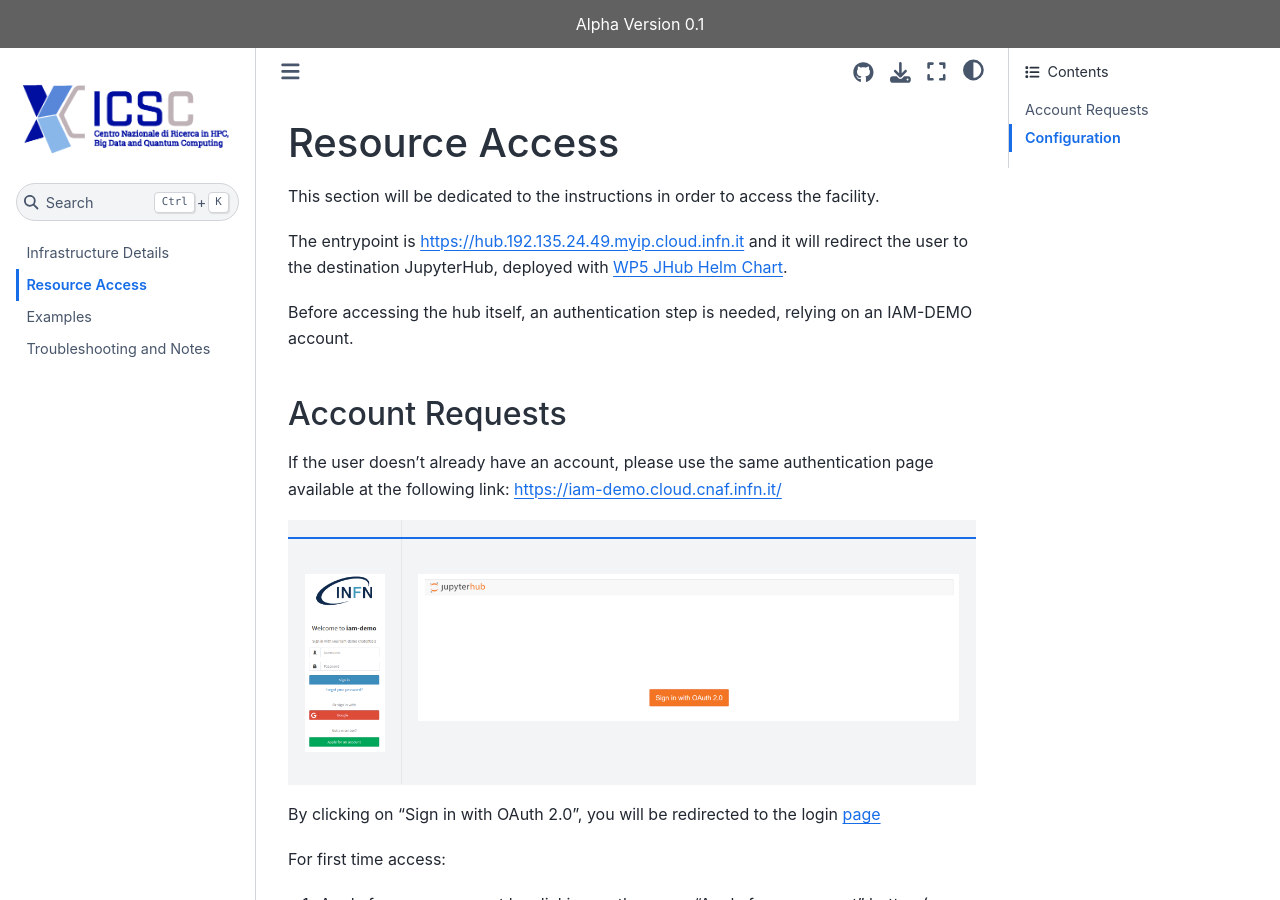
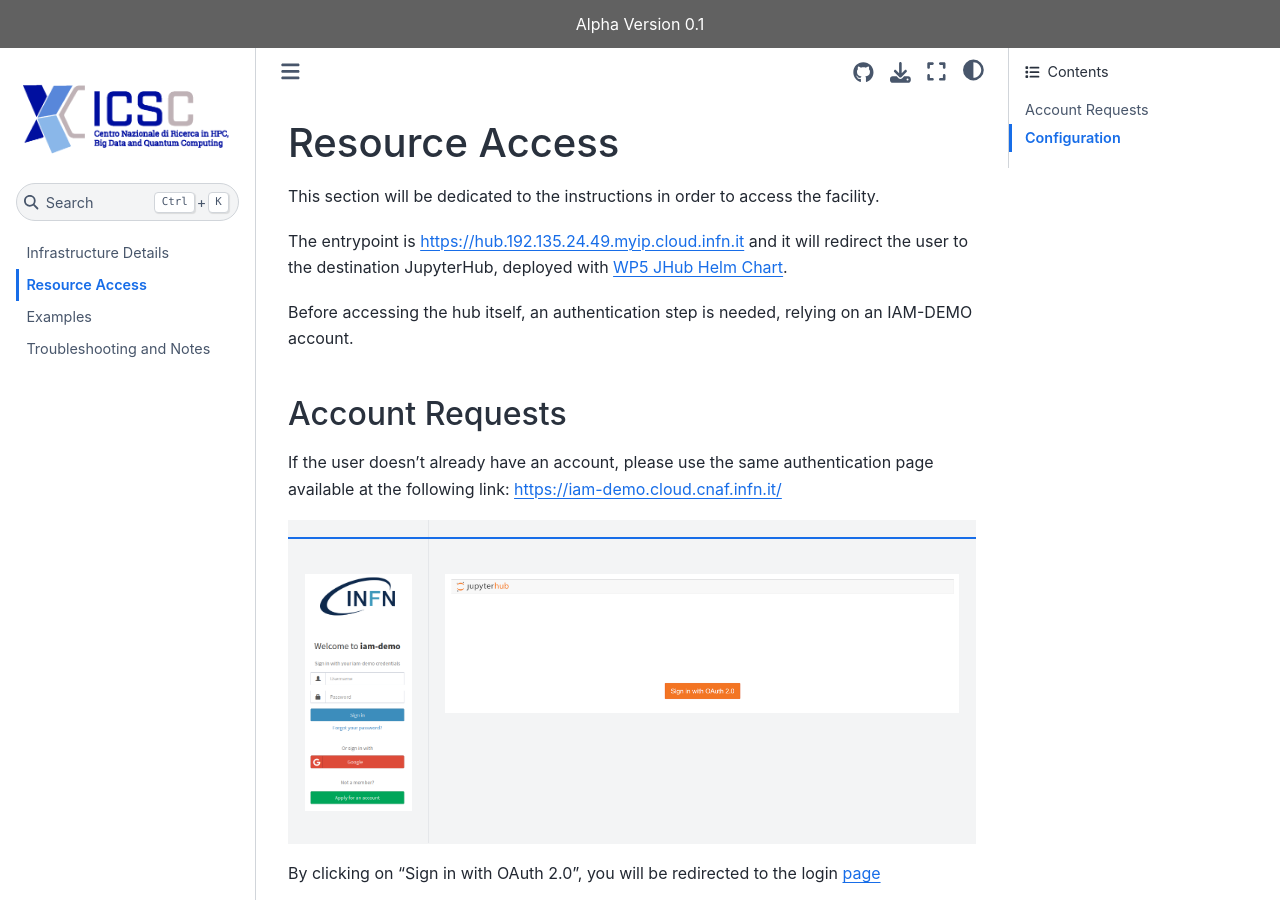
Before and after one commit to ICSC-Spoke2-repo/HighRateAnalysis-WP5, a Jupyter Book: the page built from docs/sections/access.md, in a window 1280 px wide and 900 px high. Built offline with Jupyter Book 1.0.4 settings and Sphinx 7.4.7 and the Sphinx Book theme 1.1.4, drawn with Linux system fonts in a browser that asks for light colours.

Commit message:
Update access.md

````diff
--- a/docs/sections/access.md
+++ b/docs/sections/access.md
@@ -10,7 +10,9 @@
       ```
     key3: |
       ```{figure} ../img/iam.png
+      :width: 400px
       ```
+
     key4: |
       ```{figure} ../img/request.png
       ```
@@ -117,10 +119,6 @@
 To release the resources, simply click on "File - Hub Control Panel" and then click on "Stop My Server".
 
 
-|            |
-| ---------- |
-| {{ key10 }} |
-
 
 * A short video of the entire procedure is available [here](https://drive.google.com/file/d/1xe7JnEDpsPZBlCtI_krstdwg1aNZ4Xkf/view?usp=sharing)*
 
````
